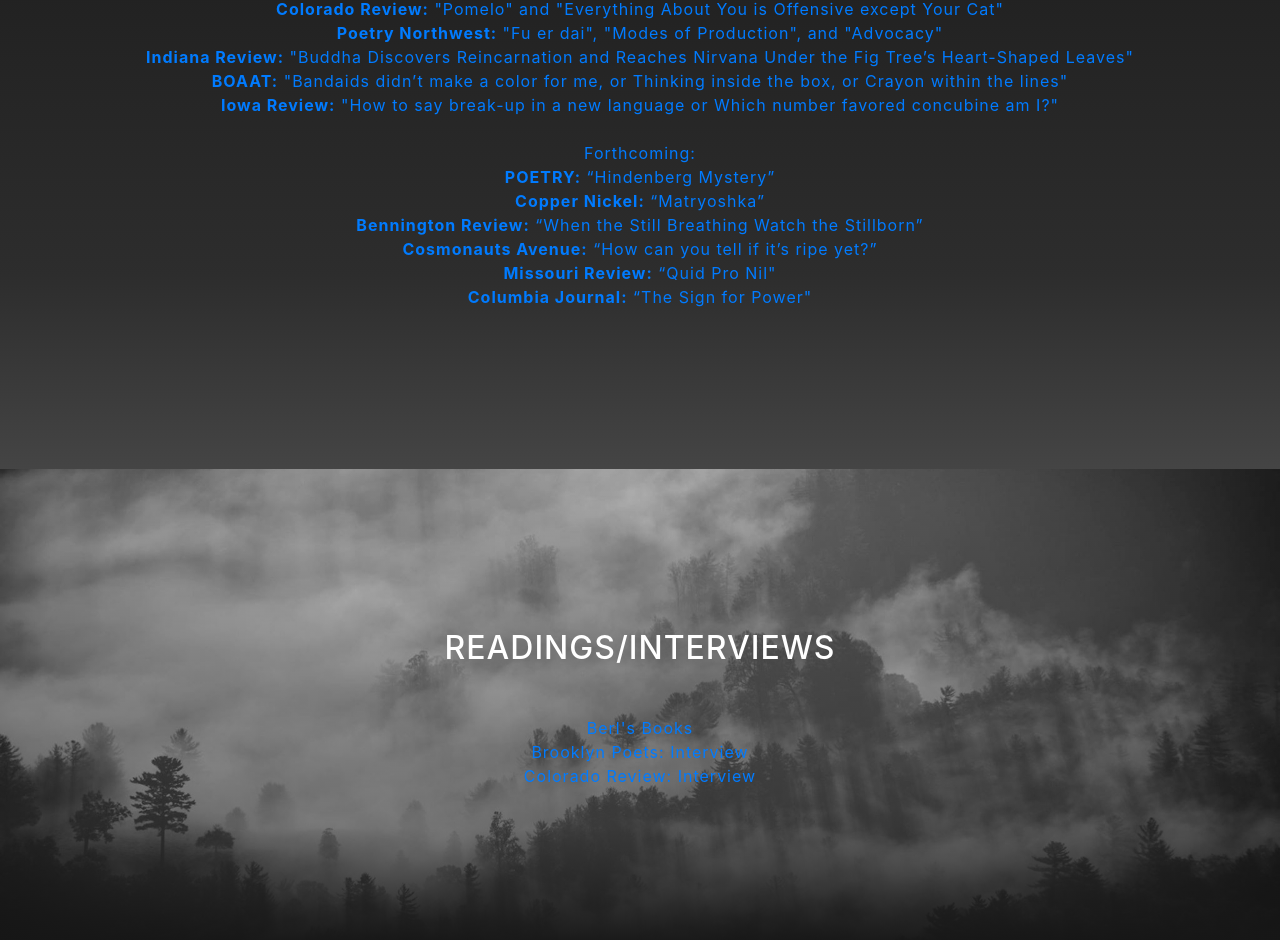
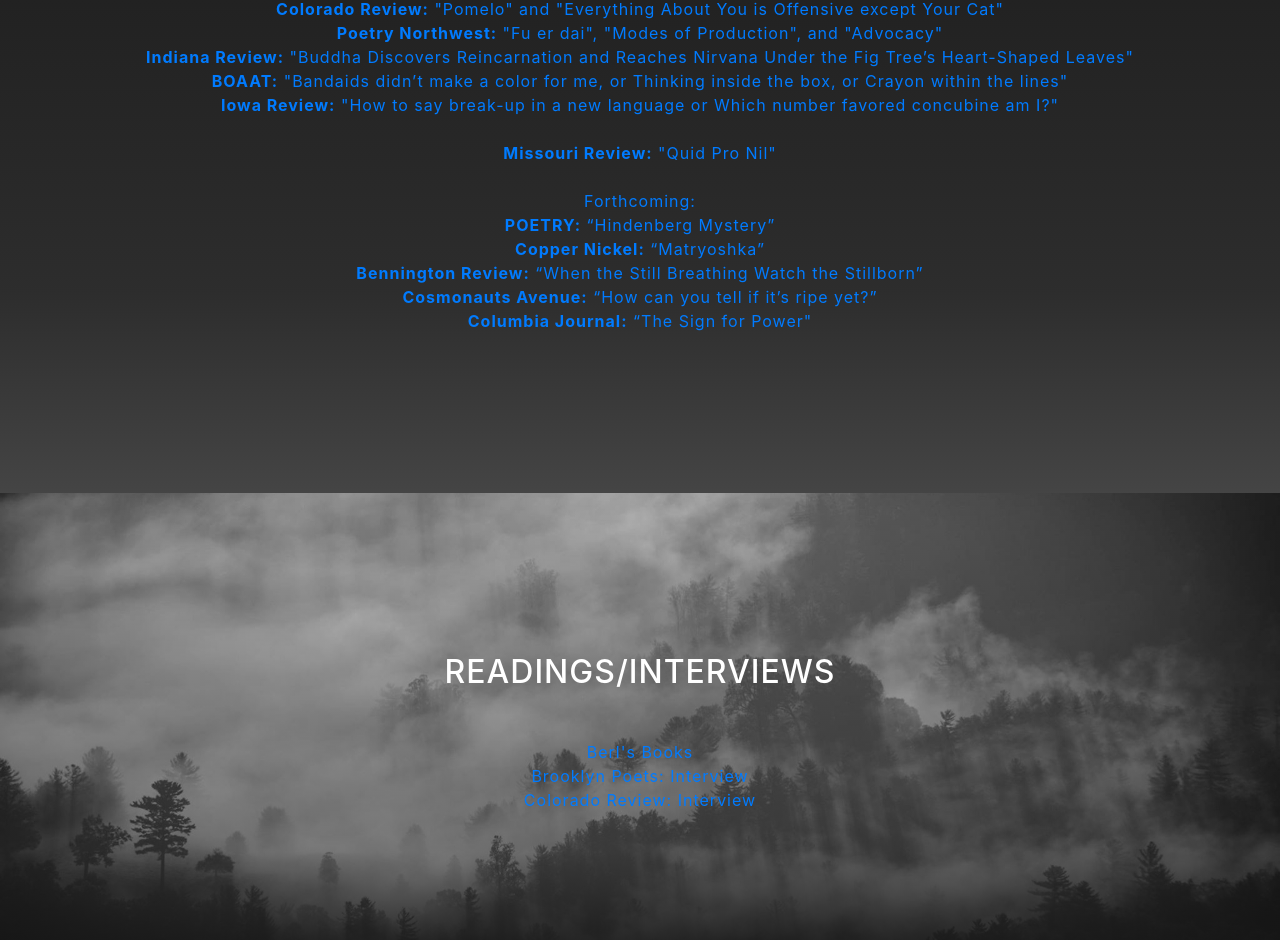
Before and after one commit to stellaywong/stellaywong.github.io, a website with bundled scripts: page index.html in a window 1280 px wide. Shown: the part 1113-2053 px from the top of the page. Built offline with nearby package versions, Linux system fonts and the light colour scheme.

Commit message:
Add Missouri Review link

```diff
--- a/index.html
+++ b/index.html
@@ -107,15 +107,17 @@
               Reincarnation and Reaches Nirvana Under the Fig Tree’s Heart-Shaped Leaves"</a><br>
             <a href="https://www.boaatpress.com/bandaids"><strong>BOAAT:</strong> "Bandaids didn’t make a color for me, or Thinking inside the
               box, or Crayon within the lines"</a><br>
-            <a href="https://iowareview.org/blog/how-say-break-new-language-or-which-number-favored-concubine-am-i"><strong>Iowa Review:</strong>
+            <a href="https://www.iowareview.org/blog/how-say-break-new-language-or-which-number-favored-concubine-am-i"><strong>Iowa Review:</strong>
               "How to say break-up in a new language or Which number favored concubine am I?"</a><br>
+            <br>
+            <a href="https://www.missourireview.com/stella-wong-quid-pro-nil/"><strong>Missouri Review:</strong>
+              "Quid Pro Nil"</a><br>
             <br>
             <a href="http://stella-wong.com/#poetry">Forthcoming:</a><br>
             <a href="http://stella-wong.com/#poetry"><strong>POETRY:</strong> “Hindenberg Mystery”</a><br>
             <a href="http://stella-wong.com/#poetry"><strong>Copper Nickel:</strong> “Matryoshka”</a><br>
             <a href="http://stella-wong.com/#poetry"><strong>Bennington Review:</strong> “When the Still Breathing Watch the Stillborn”</a><br>
             <a href="http://stella-wong.com/#poetry"><strong>Cosmonauts Avenue:</strong> “How can you tell if it’s ripe yet?”</a><br>
-            <a href="http://stella-wong.com/#poetry"><strong>Missouri Review:</strong> “Quid Pro Nil"</a><br>
             <a href="http://stella-wong.com/#poetry"><strong>Columbia Journal:</strong> “The Sign for Power"</a><br>
           </div>
 
```
